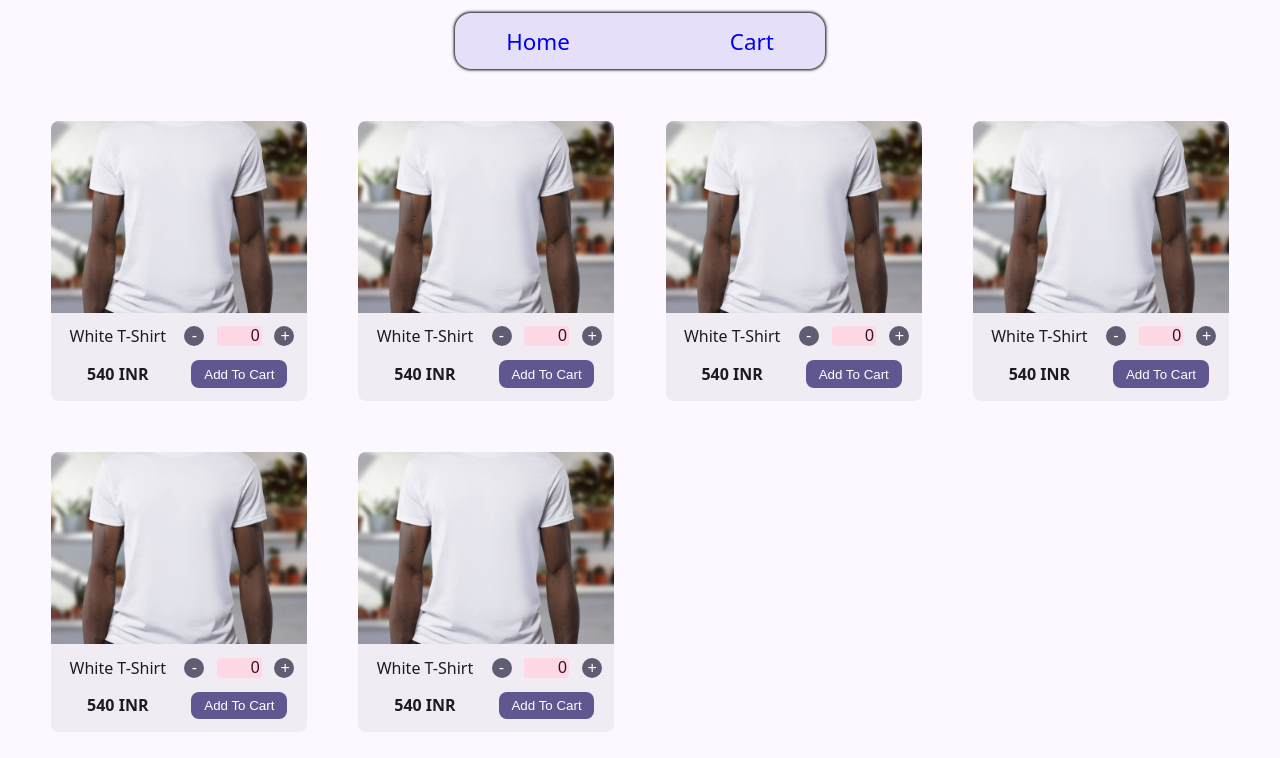
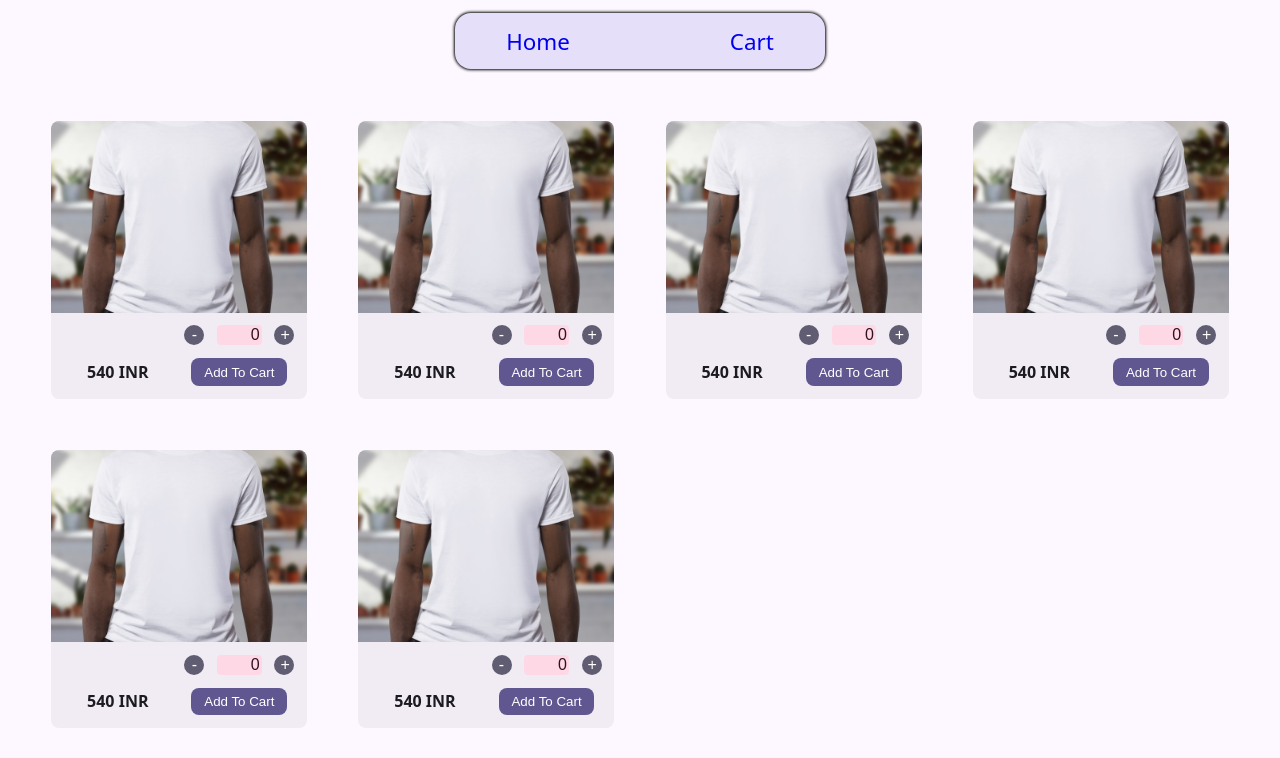
Before and after one commit to ajayfoo/odin-shopping-cart, a React (Vite) app: page / in a window 1280 px wide. Shown: the top 758 px of the page. Built offline with nearby package versions, Linux system fonts and the light colour scheme.

Commit message:
feat: give accessible name to ProductCard root element

```diff
--- a/src/components/Counter/Counter.jsx
+++ b/src/components/Counter/Counter.jsx
@@ -4,7 +4,7 @@ import { makeid } from "../../utils";
 
 const Counter = ({ count, onDecrement, onIncrement, onEdit }) => {
   return (
-    <div aria-live="polite" className={classes.counter}>
+    <div aria-label="counter" aria-live="polite" className={classes.counter}>
       <button aria-label="decrement" onClick={onDecrement}>
         -
       </button>
--- a/src/components/ProductCard/ProductCard.jsx
+++ b/src/components/ProductCard/ProductCard.jsx
@@ -3,7 +3,7 @@ import PropTypes from "prop-types";
 import Counter from "../Counter/Counter";
 import classes from "./ProductCard.module.css";
 
-const ProductCard = ({ imgSrc, title, price }) => {
+const ProductCard = ({ imgSrc, name, price }) => {
   const [count, setCount] = useState(0);
 
   const handleDecrement = () => {
@@ -22,26 +22,31 @@ const ProductCard = ({ imgSrc, title, price }) => {
   };
 
   return (
-    <div className={classes["product-card"]}>
-      <img className={classes["image"]} src={imgSrc} alt={title} />
+    <article
+      aria-label={name + " product card"}
+      className={classes["product-card"]}
+    >
+      <img className={classes["image"]} src={imgSrc} alt={name} />
       <div className={classes["controls"]}>
-        <p aria-label={title}>{title}</p>
+        <p aria-label={"name"}>{name}</p>
         <Counter
           count={count}
           onDecrement={handleDecrement}
           onIncrement={handleIncrement}
           onEdit={handleEdit}
         />
-        <p className={classes["price"]}>{price} INR</p>
+        <p aria-label="price" className={classes["price"]}>
+          {price} INR
+        </p>
         <button type="button">Add To Cart</button>
       </div>
-    </div>
+    </article>
   );
 };
 
 ProductCard.propTypes = {
   imgSrc: PropTypes.string.isRequired,
-  title: PropTypes.string.isRequired,
+  name: PropTypes.string.isRequired,
   price: PropTypes.number.isRequired,
 };
 
```
Also changed, not shown: 1 other file (tests, documents, lock files or other folders).
